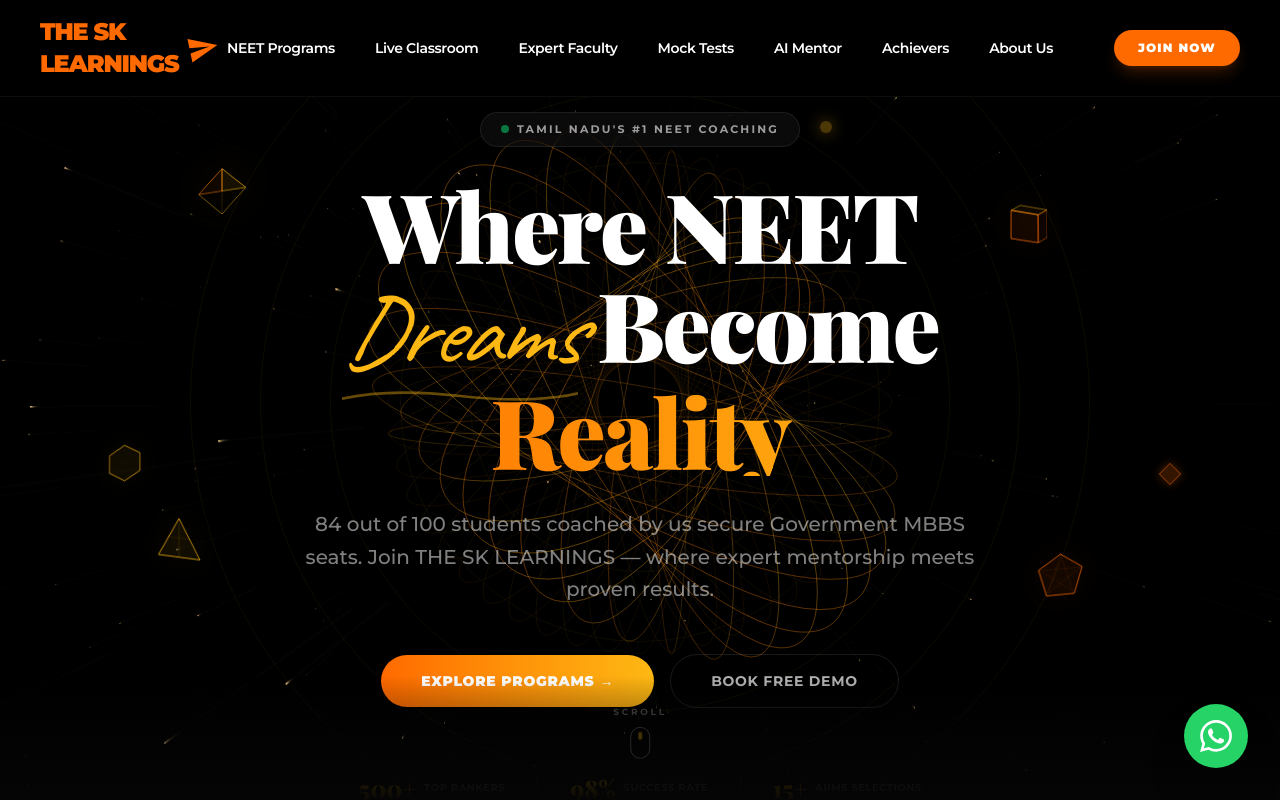
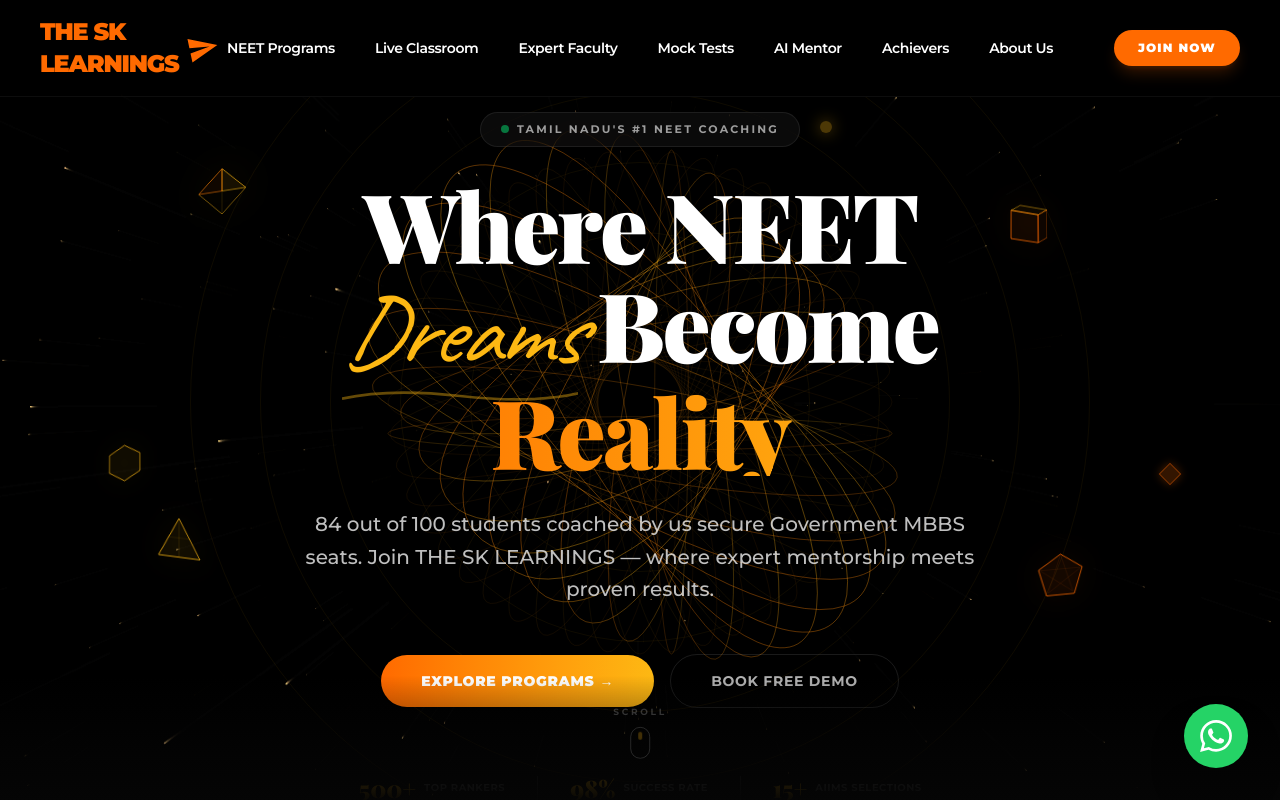
Before and after one commit to Pandip1436/SK, a React (Vite) app: page / in a window 1280 px wide. Shown: the top 800 px of the page. Built offline with nearby package versions, Linux system fonts and the light colour scheme; a web font is replaced by a local one.

Commit message:
First Commit

```diff
--- a/src/components/Footer.tsx
+++ b/src/components/Footer.tsx
@@ -91,7 +91,7 @@
               Company
             </h5>
             <ul className="space-y-4 text-sm">
-              <li><a href="#" className="text-white/40 hover:text-brand-gold transition-colors duration-300 hover:translate-x-1 inline-block">About Us</a></li>
+              <li><a href="#about" className="text-white/40 hover:text-brand-gold transition-colors duration-300 hover:translate-x-1 inline-block">About Us</a></li>
               <li><a href="#faculty" className="text-white/40 hover:text-brand-gold transition-colors duration-300 hover:translate-x-1 inline-block">Our Faculty</a></li>
               <li><a href="#achievers" className="text-white/40 hover:text-brand-gold transition-colors duration-300 hover:translate-x-1 inline-block">Achievers</a></li>
               <li><a href="#" className="text-white/40 hover:text-brand-gold transition-colors duration-300 hover:translate-x-1 inline-block">Careers</a></li>
--- a/src/components/Hero.tsx
+++ b/src/components/Hero.tsx
@@ -272,7 +272,7 @@
         </h1>
 
         {/* Sub text */}
-        <p className="text-white/50 text-lg md:text-xl max-w-2xl mx-auto font-medium leading-relaxed">
+        <p className="text-white/75 text-lg md:text-xl max-w-2xl mx-auto font-medium leading-relaxed">
           84 out of 100 students coached by us secure Government MBBS seats.
           Join THE SK LEARNINGS — where expert mentorship meets proven results.
         </p>
```
